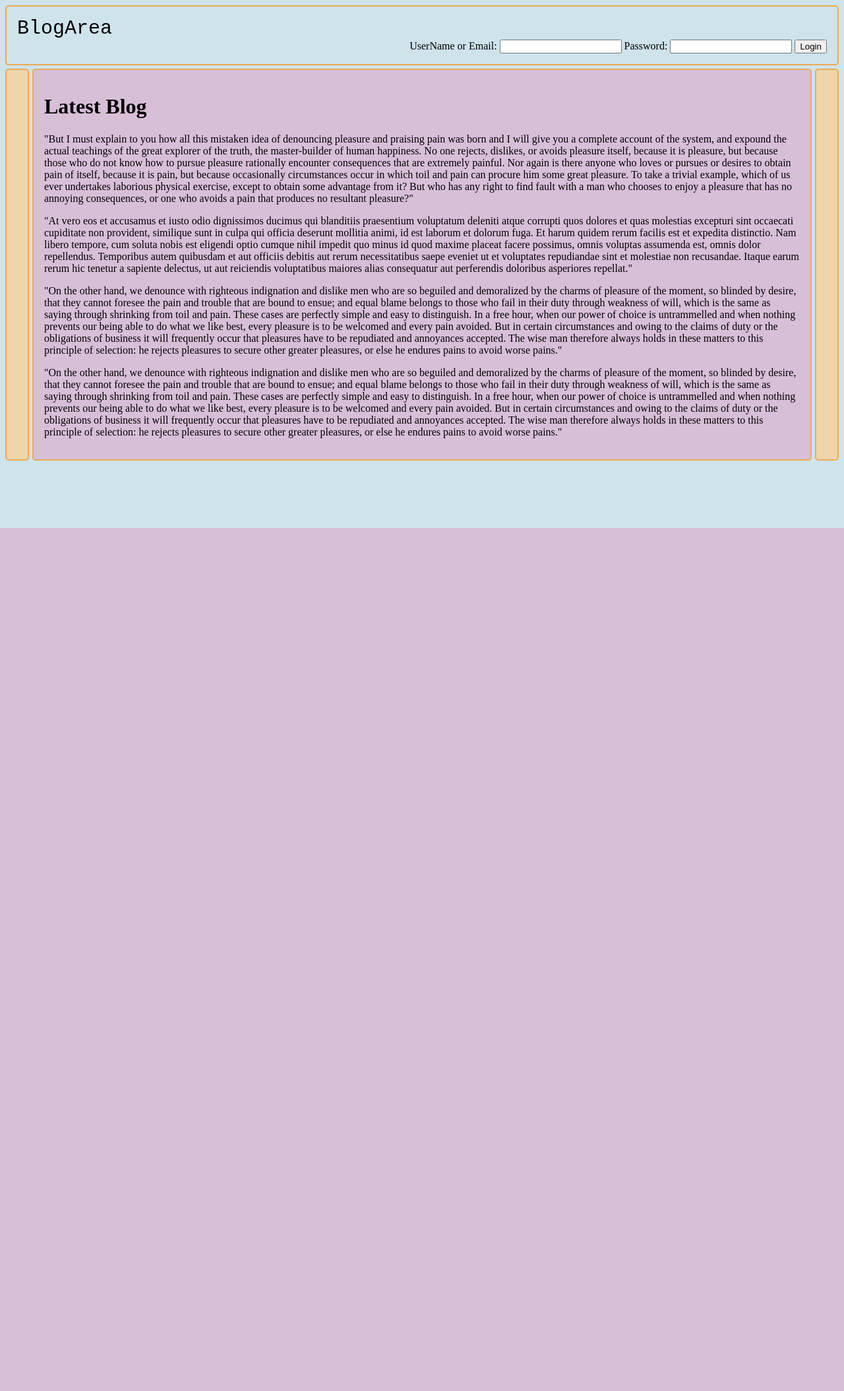
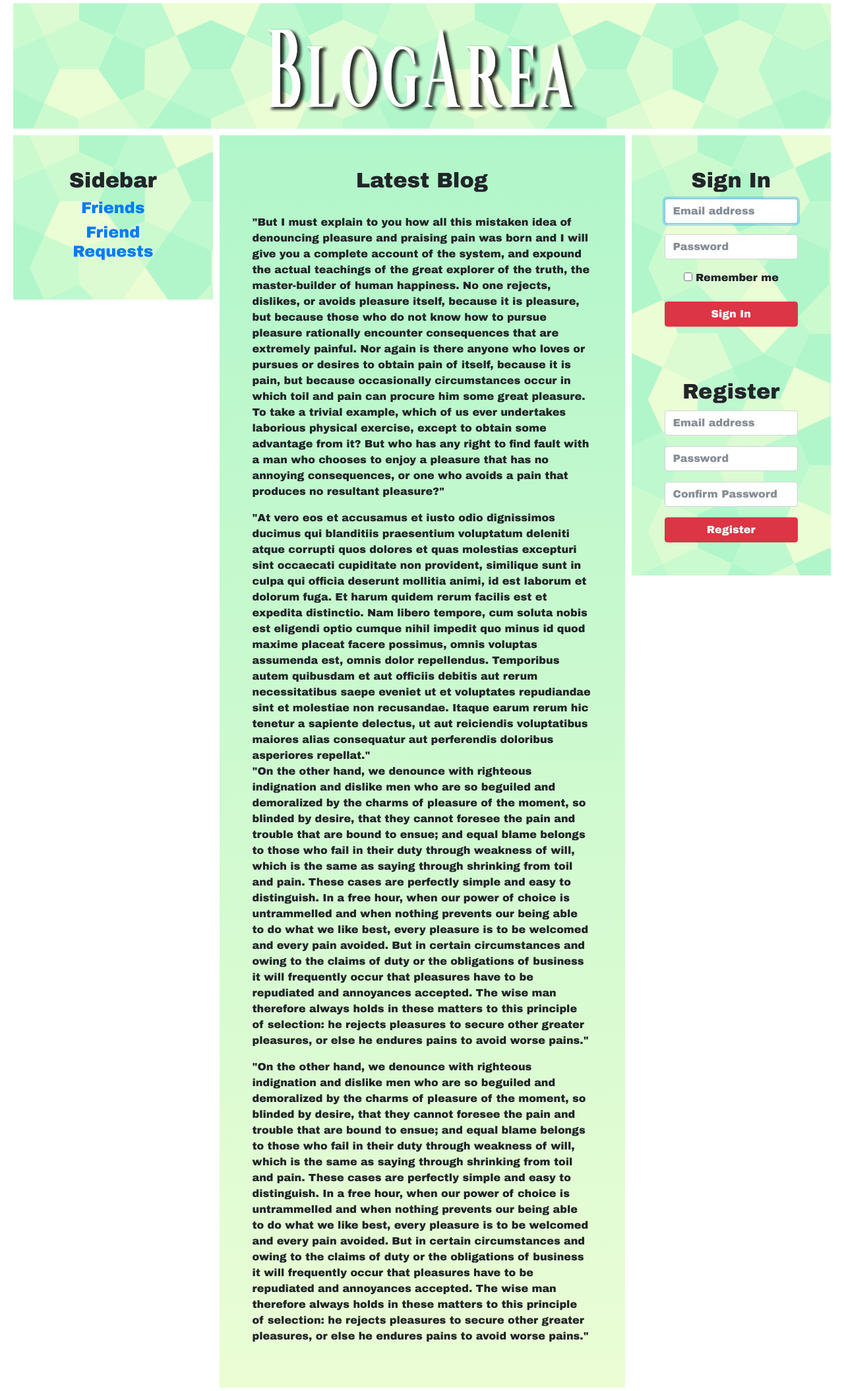
Before and after one commit to mitchellm/DWD-Blog, a PHP site: page /login.html in a window 1280 px wide. Shown: the whole page at 66% size. Before the commit the page ends 800 px from the top, so only its background shows below. Run offline with PHP 8.4, Linux system fonts and the light colour scheme; some libraries are stand-ins or nearby versions.

Commit message:
Login page (html/css)

```diff
--- a/login.html
+++ b/login.html
@@ -1,45 +1,70 @@
-<!DOCTYPE html>
-<html>
-<body style="background: #cfe3eb">
+<!doctype html>
+<html lang="en">
 
   <head>
-  <link rel="stylesheet" href="logincss.css">
+
+    <title>BlogArea Login</title>
+
+    <!-- Required meta tags -->
+    <meta charset="utf-8">
+    <meta name="viewport" content="width=device-width, initial-scale=1, shrink-to-fit=no">
+
+    <!-- Bootstrap CSS -->
+    <link rel="stylesheet" href="https://maxcdn.bootstrapcdn.com/bootstrap/4.0.0-beta.2/css/bootstrap.min.css" integrity="sha384-PsH8R72JQ3SOdhVi3uxftmaW6Vc51MKb0q5P2rRUpPvrszuE4W1povHYgTpBfshb" crossorigin="anonymous">
+    <link rel="stylesheet" type="text/css" href="logincss.css">
+    <script src="js/forms.js"></script>
+    <script src="js/checklogin.js"></script>
+
   </head>
 
+  <body>
 
-<div class="container">
-		<div class="Top">
-			<div class="nameofBlog"> <label class="blogName"> BlogArea</label></div>
-				<div class="LoginArea">
-						<label class="name">UserName or Email:</label>
-							<input type="text" id="login" class="loginName"/>	<!-- js for checkUsername-->
-						<label class="password">Password:</label>
-							<input type="text" id="password" class="userPassword"/> <!-- Link to the next page goes here -->
+    <div class = "container">
 
-					<div class="logButton">
-							<button type="button"
-											class="loginButton"
-											onClick="Login()"
-							>
-							Login
-							</button>
-
-						<!--	<button type="button"
-							class="registerButton"
-							onclick="location = 'https://www.facebook.com'"> <!-- Link to the next page goes here --
-							Register
-							</button> -->
-						</div>
+      <div class="toppane">
+        <div align="center">
+        <img src="logo.png"/>
         </div>
       </div>
 
-		<div class="Right">
+      <div class="leftpane">
+        <div align="center">
+        <h1>Sidebar</h1>
+
+  <div class="panel-group" id="accordion">
+    <div class="panel panel-default">
+      <div class="panel-heading">
+        <h4 class="panel-title">
+          <a data-toggle="collapse" data-parent="#accordion" href="#collapse1">Friends</a>
+        </h4>
+      </div>
+      <div id="collapse1" class="panel-collapse collapse in">
+        <div class="panel-body">Friend1</br>Friend2</br>Friend3</br></div>
+      </div>
+    </div>
+    <div class="panel panel-default">
+      <div class="panel-heading">
+        <h4 class="panel-title">
+          <a data-toggle="collapse" data-parent="#accordion" href="#collapse2">Friend Requests</a>
+        </h4>
+      </div>
+      <div id="collapse2" class="panel-collapse collapse">
+        <div class="panel-body">Request1</br>Request2</br>Request3</br></div>
+      </div>
+    </div>
 
   </div>
-		<div class="Left"></div>
-		<div class="Middle">
-			<h1 class="latestBlog">Latest Blog</h1>
+
+
+     	</div>
+      </div>
+
+      <div class="middlepane">
+        <div align="center">
+        <h1>Latest Blog</h1>
+        </div>
         <p>
+        </br>
                 "But I must explain to you how all this mistaken idea of denouncing pleasure and praising pain was born and I will give you a complete account of the system, and expound the actual teachings of the great explorer of the truth, the master-builder of human happiness. No one rejects, dislikes, or avoids pleasure itself, because it is pleasure, but because those who do not know how to pursue pleasure rationally encounter consequences that are extremely painful. Nor again is there anyone who loves or pursues or desires to obtain pain of itself, because it is pain, but because occasionally circumstances occur in which toil and pain can procure him some great pleasure. To take a trivial example, which of us ever undertakes laborious physical exercise, except to obtain some advantage from it? But who has any right to find fault with a man who chooses to enjoy a pleasure that has no annoying consequences, or one who avoids a pain that produces no resultant pleasure?"
             </p>
             <p1>
@@ -51,19 +76,60 @@
             <p>"On the other hand, we denounce with righteous indignation and dislike men who are so beguiled and demoralized by the charms of pleasure of the moment, so blinded by desire, that they cannot foresee the pain and trouble that are bound to ensue; and equal blame belongs to those who fail in their duty through weakness of will, which is the same as saying through shrinking from toil and pain. These cases are perfectly simple and easy to distinguish. In a free hour, when our power of choice is untrammelled and when nothing prevents our being able to do what we like best, every pleasure is to be welcomed and every pain avoided. But in certain circumstances and owing to the claims of duty or the obligations of business it will frequently occur that pleasures have to be repudiated and annoyances accepted. The wise man therefore always holds in these matters to this principle of selection: he rejects pleasures to secure other greater pleasures, or else he endures pains to avoid worse pains."
 
             </p>
+      </div>
 
+      <div class="rightpane">
 
+      <div align="center">
+      <form class="form-signin">
+        <h1 class="text-center">Sign In</h1>
+        <p>
+          <label class="sr-only">Email address</label>
+          <input type="email" placeholder="Email address" class="form-control" required autofocus>
+        </p>
+
+        <p>
+          <label class="sr-only">Password</label>
+          <input type="password" placeholder="Password" class="form-control" required>
+        </p>
+
+        <p><label><input type="checkbox"> Remember me</label></p>
+
+        <button type="submit" class="btn btn-danger btn-block">Sign In</button>
+      </form>
+
+      <form class="form-register">
+        <h1 class="text-center">Register</h1>
+        <p>
+          <label class="sr-only">Email address</label>
+          <input type="email" placeholder="Email address" class="form-control" required>
+        </p>
+
+        <p>
+          <label class="sr-only">Password</label>
+          <input type="password" placeholder="Password" class="form-control" required>
+        </p>
+
+        <p>
+          <label class="sr-only">Confirm Password</label>
+          <input type="password" placeholder="Confirm Password" class="form-control" required>
+        </p>
+
+        <button type="submit" class="btn btn-danger btn-block">Register</button>
+      </form>
+
+      </div>
       </div>
 
 
     </div>
 
-
-
-
-
-
-
+    <!-- Optional JavaScript -->
+    <!-- jQuery first, then Popper.js, then Bootstrap JS -->
+    <script src="https://code.jquery.com/jquery-3.2.1.slim.min.js" integrity="sha384-KJ3o2DKtIkvYIK3UENzmM7KCkRr/rE9/Qpg6aAZGJwFDMVNA/GpGFF93hXpG5KkN" crossorigin="anonymous"></script>
+    <script src="https://cdnjs.cloudflare.com/ajax/libs/popper.js/1.12.3/umd/popper.min.js" integrity="sha384-vFJXuSJphROIrBnz7yo7oB41mKfc8JzQZiCq4NCceLEaO4IHwicKwpJf9c9IpFgh" crossorigin="anonymous"></script>
+    <script src="https://maxcdn.bootstrapcdn.com/bootstrap/4.0.0-beta.2/js/bootstrap.min.js" integrity="sha384-alpBpkh1PFOepccYVYDB4do5UnbKysX5WZXm3XxPqe5iKTfUKjNkCk9SaVuEZflJ" crossorigin="anonymous"></script>
 
    </body>
+
 </html>
--- a/logincss.css
+++ b/logincss.css
@@ -1,64 +1,72 @@
-.bodybody{
-  margin:0 auto;
-  padding:0 auto;
-  background:skyblue;
-}
-.container > div {
-  border: 2px solid rgb(233,171,88);
-  border-radius: 5px;
-  padding: 1em;
-  color: black;
-}.container {
-  display: grid;
-  grid-gap: 5px;
-  grid-template-areas:
-  "header     header        header"
-  "sidebar    content      sidebar2"
-  "sidebar    content     sidebar2"
-  "sidebar    content      sidebar2"
-
-
-}
-.Top{
-  grid-area:header;
-}
-.LoginArea{
-  float:right;
-  padding:0 auto;
-  margin:0 auto;
-}
-.logButton{
-   display: inline-block;
-   padding:0 auto;
-   margin:0 auto;
+html, body{
+  min-width:100%;
+  height:100%;
+  margin:0px;
+  padding:0px;
+  font-family: "Arial Black", Gadget, sans-serif;
 }
 
-.registerButton{
-  margin-left:10px;
-
-}
-.Left{
-  grid-area:sidebar;
-  background-color: rgb(238, 213, 171)
+body{
+  display:table;
+  margin:0;
 }
 
-.Right{
-  grid-area:sidebar2;
-  background-color: rgb(238, 213, 171)
-
+h1{
+  font-size: 24pt;
 }
 
-.Middle{
-  grid-area:content;
-  overflow-x: hidden;
-  overflow-y:scroll;
-  background-color: thistle;
-
+.container{
+  min-width: 100%;
+  height:100%;
+  min-height:100%;
 }
 
+.form-signin{
+  vertical-align: middle;
+  width:100%;
+  margin-bottom:80px;
+}
 
-.blogName{
-  color: black;
-  font-size:30px;
-  font-family: monospace;
+.form-register{
+  vertical-align: middle;
+  width:100%;
 }
+
+.box{
+  border:1px red dotted;
+}
+
+.leftpane {
+    width: 25%;
+    height: 100%;
+    float: left;
+    padding:50px;
+    background:url('bg.png');
+    border: 5px solid white;
+}
+
+.middlepane {
+    width: 50%;
+    height: 100%;
+    float: left;
+    padding:50px;
+    background-image: linear-gradient(180deg, #b1f6ca, #ebfdd5);
+    border: 5px solid white;
+}
+
+.rightpane {
+  width: 25%;
+  height: 100%;
+  position: relative;
+  float: right;
+  padding:50px;
+  background:url('bg.png');
+  border: 5px solid white;
+}
+
+.toppane {
+  width: 100%;
+  height: 200px;
+  border: 5px solid white;
+  background:url('bg.png');
+}
```
Also changed, not shown: bg.png (added), logo.png (added). Lines whose indentation alone changed are shown as unchanged.
